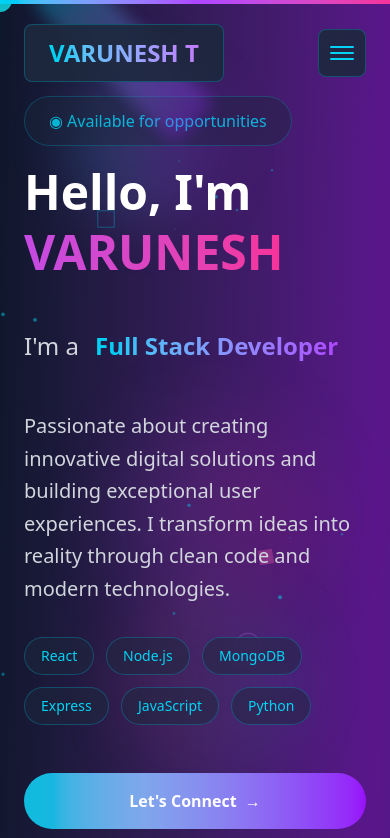
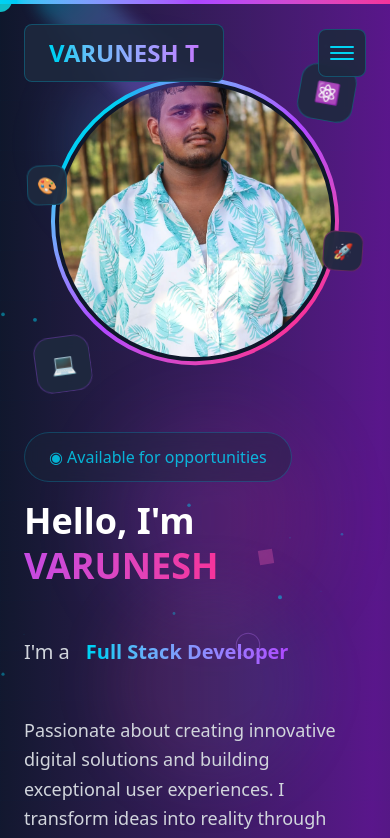
Before and after one commit to varunesharasu/Portfolio, a React (Vite) app in the folder client/: page / in a window 390 px wide. Shown: the top 838 px of the page. Built offline with nearby package versions, Linux system fonts and the light colour scheme.

Commit message:
Updated Intro.jsx

```diff
--- a/client/src/pages/Intro.jsx
+++ b/client/src/pages/Intro.jsx
@@ -23,7 +23,8 @@ export default function Intro() {
     <section className="min-h-screen flex items-center justify-center px-6 pt-24 pb-12 relative overflow-hidden">
       <div className="container mx-auto max-w-7xl">
         <div className="grid lg:grid-cols-2 gap-12 items-center">
-          {/* Left Content */}
+          {/* Mobile: Image First, Desktop: Content First */}
+          <div className="order-1 lg:order-1">
             <motion.div
               initial={{ opacity: 0, x: -100 }}
               animate={{ opacity: isVisible ? 1 : 0, x: isVisible ? 0 : -100 }}
@@ -45,7 +46,7 @@ export default function Intro() {
                   ◉ Available for opportunities
                 </motion.span>
 
-              <h1 className="text-5xl md:text-7xl lg:text-8xl font-bold leading-tight">
+                <h1 className="text-4xl md:text-6xl lg:text-8xl font-bold leading-tight">
                   <span className="text-white">Hello, I'm</span>
                   <br />
                   <motion.span
@@ -68,14 +69,14 @@ export default function Intro() {
                 transition={{ delay: 0.5 }}
                 className="h-16 flex items-center"
               >
-              <span className="text-2xl md:text-3xl text-gray-300 mr-4">I'm a</span>
+                <span className="text-xl md:text-2xl lg:text-3xl text-gray-300 mr-4">I'm a</span>
                 <motion.span
                   key={currentRole}
                   initial={{ opacity: 0, y: 20, rotateX: -90 }}
                   animate={{ opacity: 1, y: 0, rotateX: 0 }}
                   exit={{ opacity: 0, y: -20, rotateX: 90 }}
                   transition={{ duration: 0.5 }}
-                className="text-2xl md:text-3xl font-bold bg-gradient-to-r from-cyan-400 to-purple-500 bg-clip-text text-transparent"
+                  className="text-xl md:text-2xl lg:text-3xl font-bold bg-gradient-to-r from-cyan-400 to-purple-500 bg-clip-text text-transparent"
                 >
                   {roles[currentRole]}
                 </motion.span>
@@ -86,7 +87,7 @@ export default function Intro() {
                 initial={{ opacity: 0, y: 20 }}
                 animate={{ opacity: 1, y: 0 }}
                 transition={{ delay: 0.7 }}
-              className="text-xl text-gray-300 leading-relaxed max-w-2xl"
+                className="text-lg md:text-xl text-gray-300 leading-relaxed max-w-2xl"
               >
                 Passionate about creating innovative digital solutions and building exceptional user experiences. I
                 transform ideas into reality through clean code and modern technologies.
@@ -151,8 +152,10 @@ export default function Intro() {
                 </motion.a>
               </motion.div>
             </motion.div>
+          </div>
 
-          {/* Right Content - 3D Profile */}
+          {/* Mobile: Image Second (Top), Desktop: Image Second (Right) */}
+          <div className="order-2 lg:order-2">
             <motion.div
               initial={{ opacity: 0, x: 100 }}
               animate={{ opacity: isVisible ? 1 : 0, x: isVisible ? 0 : 100 }}
@@ -166,7 +169,7 @@ export default function Intro() {
                   transition={{ duration: 6, repeat: Number.POSITIVE_INFINITY, ease: "easeInOut" }}
                   className="relative"
                 >
-                <div className="w-80 h-80 md:w-96 md:h-96 relative">
+                  <div className="w-72 h-72 md:w-80 md:h-80 lg:w-96 lg:h-96 relative">
                     {/* Rotating Border */}
                     <motion.div
                       animate={{ rotate: 360 }}
@@ -180,7 +183,7 @@ export default function Intro() {
                     <div className="absolute inset-2 rounded-full overflow-hidden bg-gradient-to-br from-slate-800 to-slate-900">
                       <img
                         src="/me.jpg?height=400&width=400"
-                      alt="VARUNESH T"
+                        alt="Varunesh T"
                         className="w-full h-full object-cover object-center"
                       />
                     </div>
@@ -194,7 +197,7 @@ export default function Intro() {
                     rotate: [0, 10, 0],
                   }}
                   transition={{ duration: 4, repeat: Number.POSITIVE_INFINITY, delay: 0.5 }}
-                className="absolute -top-4 -right-4 w-16 h-16 bg-slate-800/90 backdrop-blur-sm rounded-2xl border border-cyan-500/30 flex items-center justify-center text-2xl"
+                  className="absolute -top-4 -right-4 w-14 h-14 md:w-16 md:h-16 bg-slate-800/90 backdrop-blur-sm rounded-2xl border border-cyan-500/30 flex items-center justify-center text-xl md:text-2xl"
                 >
                   ⚛️
                 </motion.div>
@@ -205,7 +208,7 @@ export default function Intro() {
                     rotate: [0, -10, 0],
                   }}
                   transition={{ duration: 5, repeat: Number.POSITIVE_INFINITY, delay: 1 }}
-                className="absolute -bottom-4 -left-4 w-16 h-16 bg-slate-800/90 backdrop-blur-sm rounded-2xl border border-purple-500/30 flex items-center justify-center text-2xl"
+                  className="absolute -bottom-4 -left-4 w-14 h-14 md:w-16 md:h-16 bg-slate-800/90 backdrop-blur-sm rounded-2xl border border-purple-500/30 flex items-center justify-center text-xl md:text-2xl"
                 >
                   💻
                 </motion.div>
@@ -216,7 +219,7 @@ export default function Intro() {
                     rotate: [0, 5, 0],
                   }}
                   transition={{ duration: 3.5, repeat: Number.POSITIVE_INFINITY, delay: 1.5 }}
-                className="absolute top-1/2 -right-8 w-12 h-12 bg-slate-800/90 backdrop-blur-sm rounded-xl border border-pink-500/30 flex items-center justify-center text-lg"
+                  className="absolute top-1/2 -right-6 md:-right-8 w-10 h-10 md:w-12 md:h-12 bg-slate-800/90 backdrop-blur-sm rounded-xl border border-pink-500/30 flex items-center justify-center text-base md:text-lg"
                 >
                   🚀
                 </motion.div>
@@ -227,7 +230,7 @@ export default function Intro() {
                     rotate: [0, -5, 0],
                   }}
                   transition={{ duration: 4.5, repeat: Number.POSITIVE_INFINITY, delay: 2 }}
-                className="absolute top-1/4 -left-8 w-12 h-12 bg-slate-800/90 backdrop-blur-sm rounded-xl border border-cyan-500/30 flex items-center justify-center text-lg"
+                  className="absolute top-1/4 -left-6 md:-left-8 w-10 h-10 md:w-12 md:h-12 bg-slate-800/90 backdrop-blur-sm rounded-xl border border-cyan-500/30 flex items-center justify-center text-base md:text-lg"
                 >
                   🎨
                 </motion.div>
@@ -235,6 +238,19 @@ export default function Intro() {
             </motion.div>
           </div>
         </div>
+
+        {/* Mobile-specific layout adjustment */}
+        <style jsx>{`
+          @media (max-width: 1023px) {
+            .order-1 {
+              order: 2;
+            }
+            .order-2 {
+              order: 1;
+            }
+          }
+        `}</style>
+      </div>
     </section>
   )
 }
```
Lines whose indentation alone changed are shown as unchanged.
